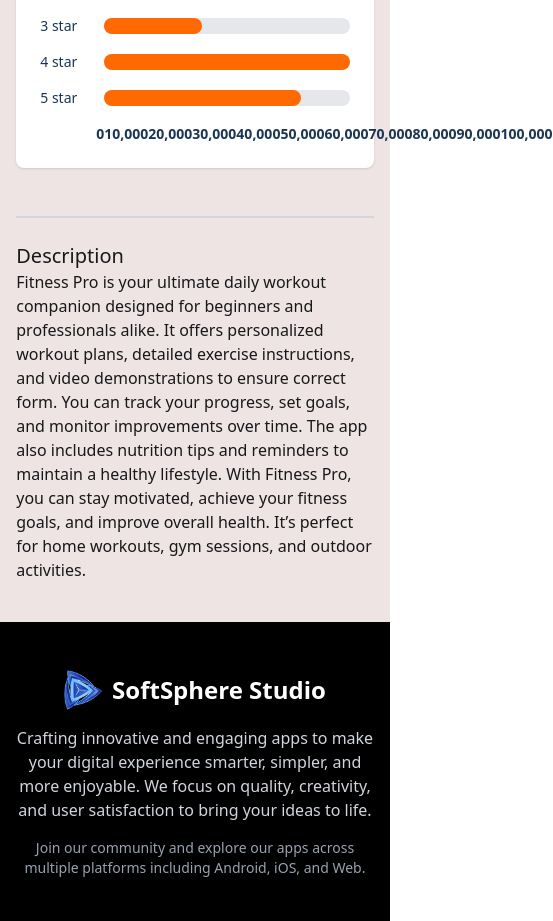
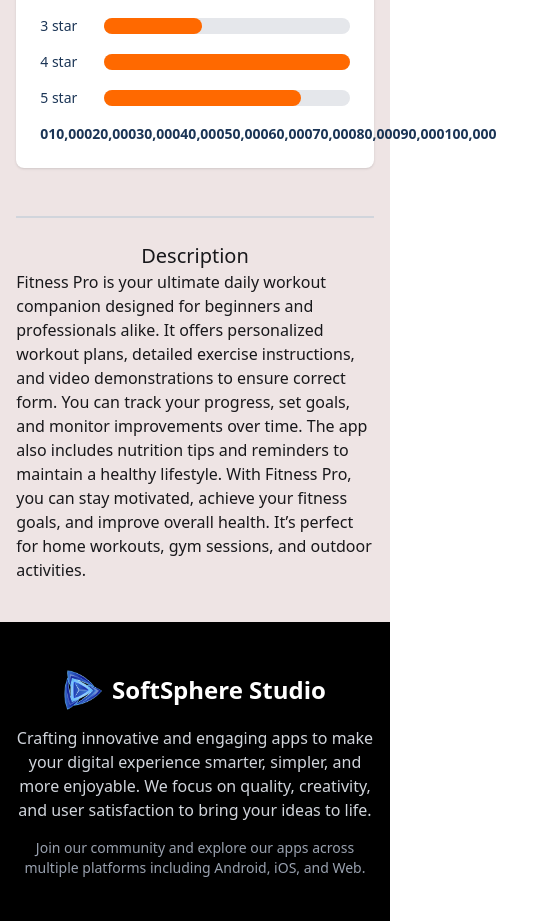
Before and after one commit to sharif-ahmad557/Assignment--8th-HERO-App, a React (Vite) app: page /app/1 in a window 390 px wide. Shown: the part 989-1910 px from the top of the page, 553 px wide, since content can reach past the window. Built offline with nearby package versions, Linux system fonts and the light colour scheme.

Commit message:
some code Eddited

```diff
--- a/src/assets/Pages/AppDetails.jsx
+++ b/src/assets/Pages/AppDetails.jsx
@@ -148,7 +148,7 @@
         )}
       </div>
 
-      <h2 className="text-xl font-medium">Description</h2>
+      <h2 className="text-xl text-center md:text-left font-medium">Description</h2>
       <p>{app.description}</p>
     </div>
   );
--- a/src/assets/Pages/RatingsChart.jsx
+++ b/src/assets/Pages/RatingsChart.jsx
@@ -36,7 +36,7 @@
 
       {/* Numbers */}
       <div className="relative mt-4 text-sm font-semibold text-[#1b3556]">
-        <div className="flex justify-between ml-14">
+        <div className="flex justify-between md:ml-14 ">
           {numbersRow.map((num, idx) => (
             <span key={idx} className={idx === 0 ? "text-left" : "text-center"}>
               {num.toLocaleString()}
```
